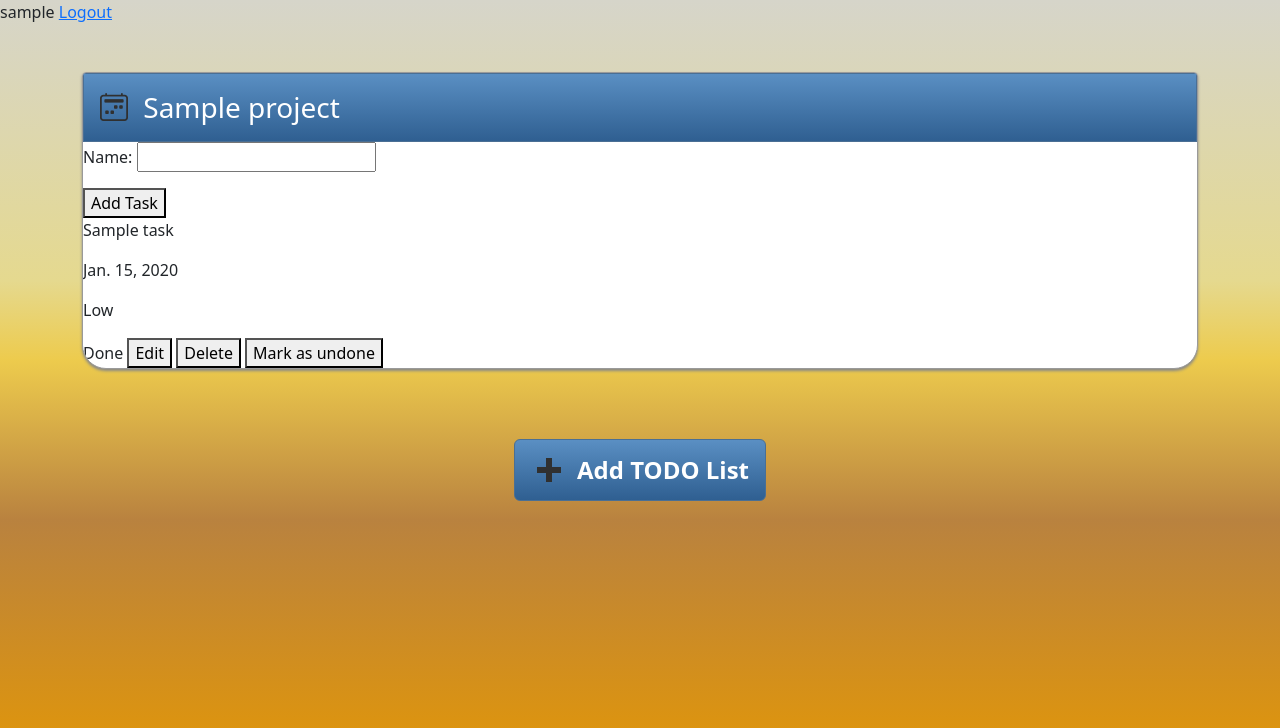
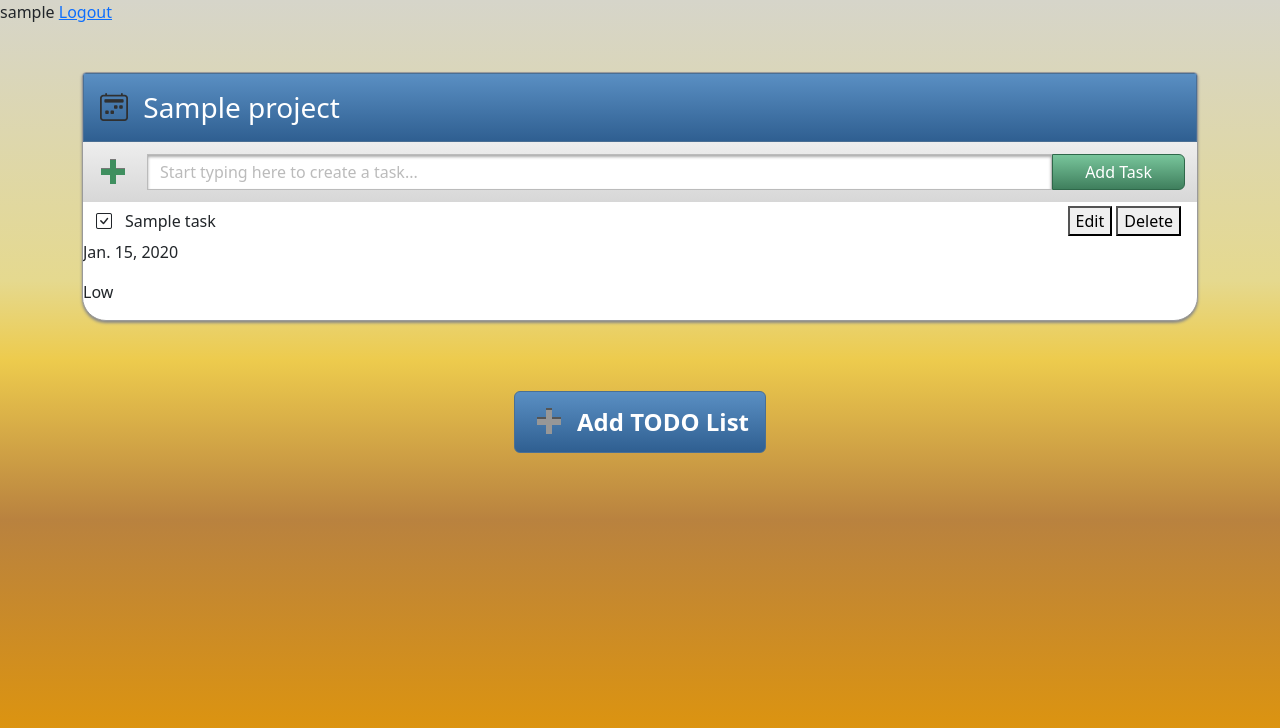
Before and after one commit to anastasiiaoshega513/task-manager, a Django app: page / in a window 1280 px wide. Shown: the top 728 px of the page. Run offline with Django 5.2, Linux system fonts and the light colour scheme; a user stored in the database is signed in; tables that the repository leaves empty hold one stand-in row (values such as "Sample post").

Commit message:
feat(ui): Style task creation form

```diff
--- a/static/css/styles.css
+++ b/static/css/styles.css
@@ -67,6 +67,46 @@ body {
 .plus-icon {
   width: 36px;
   height: 36px;
-  stroke: #303030;
+  stroke: #979797;
   stroke-width: 4;
+  filter: drop-shadow(0 -2px 0 #555);
 }
+
+.task-create-box {
+  background: linear-gradient(
+    to bottom,
+    #eeeeee,
+    #d7d7d7
+  );
+  padding: 12px;
+}
+
+.task-create-form {
+  display: flex;
+  align-items: center;
+}
+
+.task-create-form input {
+  flex: 1;
+  height: 36px;
+  border: 1px solid #bbb;
+  box-shadow: inset 0 2px 3px #aaa;
+  padding-left: 12px;
+}
+
+.task-create-form button {
+  height: 36px;
+  padding: 0 32px;
+  color: white;
+  background: linear-gradient(
+    to bottom,
+    #78c59b,
+    #3f7f5d
+  );
+  border: 1.5px solid #2f684a;
+  border-radius: 0 6px 6px 0;
+}
+
+.task-create-form input::placeholder {
+  color: #bbb;
+}
--- a/tasks/forms.py
+++ b/tasks/forms.py
@@ -13,6 +13,9 @@ class TaskCreateForm(forms.ModelForm):
     class Meta:
         model = Task
         fields = ["name"]
+        widgets = {
+            "name": forms.TextInput(attrs={"placeholder": "Start typing here to create a task..."}),
+        }
 
 
 class TaskUpdateForm(forms.ModelForm):
--- a/templates/tasks/partials/project.html
+++ b/templates/tasks/partials/project.html
@@ -30,15 +30,27 @@
     </div>
   </div>
 
+  <div class="task-create-box">
     <form
+      class="task-create-form"
       hx-post="{% url 'tasks:task-create' project.pk %}"
       hx-target="#project-{{ project.pk }}"
       hx-swap="outerHTML"
     >
       {% csrf_token %}
-    {{ task_create_form.as_p }}
+
+      <svg
+        class="plus-icon me-3"
+        style="stroke: #3f8f5f; filter: drop-shadow(0 -1px 0 #777);"
+        viewBox="0 0 24 24"
+      >
+        <path d="M12 4v16M4 12h16"></path>
+      </svg>
+
+      {{ task_create_form.name }}
       <button type="submit">Add Task</button>
     </form>
+  </div>
 
   <div>
     {% for task in project.tasks.all %}
--- a/templates/tasks/partials/task.html
+++ b/templates/tasks/partials/task.html
@@ -1,12 +1,22 @@
 <div id="task-{{ task.pk }}">
-  <p>{{ task.name }}</p>
-  <p>{{ task.deadline }}</p>
-  <p>{{ task.get_priority_display }}</p>
+  <div class="d-flex align-items-center">
+    <button
+      type="button"
+      class="btn"
+      hx-post="{% url 'tasks:task-toggle-complete' task.pk %}"
+      hx-target="#task-{{ task.pk }}"
+      hx-swap="outerHTML"
+    >
+      {% if task.is_completed %}
+        <i class="bi bi-check-square"></i>
+      {% else %}
+        <i class="bi bi-square"></i>
+      {% endif %}
+    </button>
 
-  {% if task.is_completed %}
-    <span>Done</span>
-  {% endif %}
+    <span>{{ task.name }}</span>
 
+    <div class="ms-auto me-3">
       <button
         type="button"
         hx-get="{% url 'tasks:task-update' task.pk %}"
@@ -24,13 +34,9 @@
       >
         Delete
       </button>
+    </div>
+  </div>
 
-  <button
-    type="button"
-    hx-post="{% url 'tasks:task-toggle-complete' task.pk %}"
-    hx-target="#task-{{ task.pk }}"
-    hx-swap="outerHTML"
-  >
-    {% if task.is_completed %}Mark as undone{% else %}Mark as done{% endif %}
-  </button>
+  <p>{{ task.deadline }}</p>
+  <p>{{ task.get_priority_display }}</p>
 </div>
```
Lines whose indentation alone changed are shown as unchanged.
